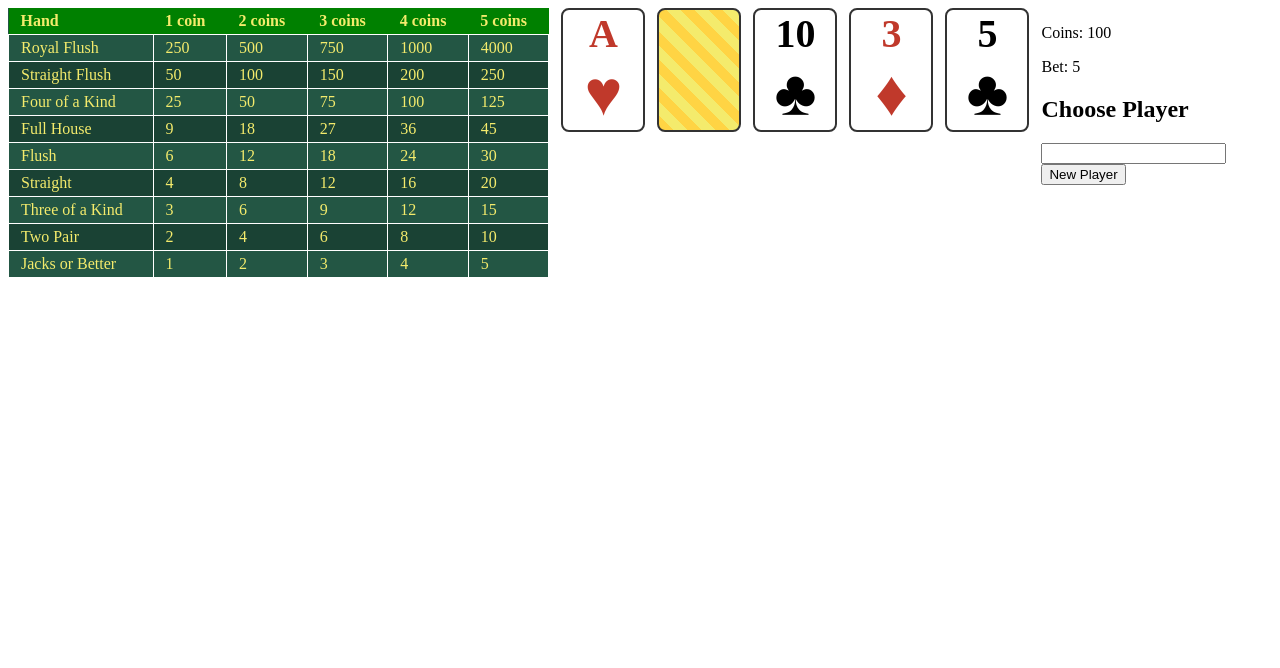
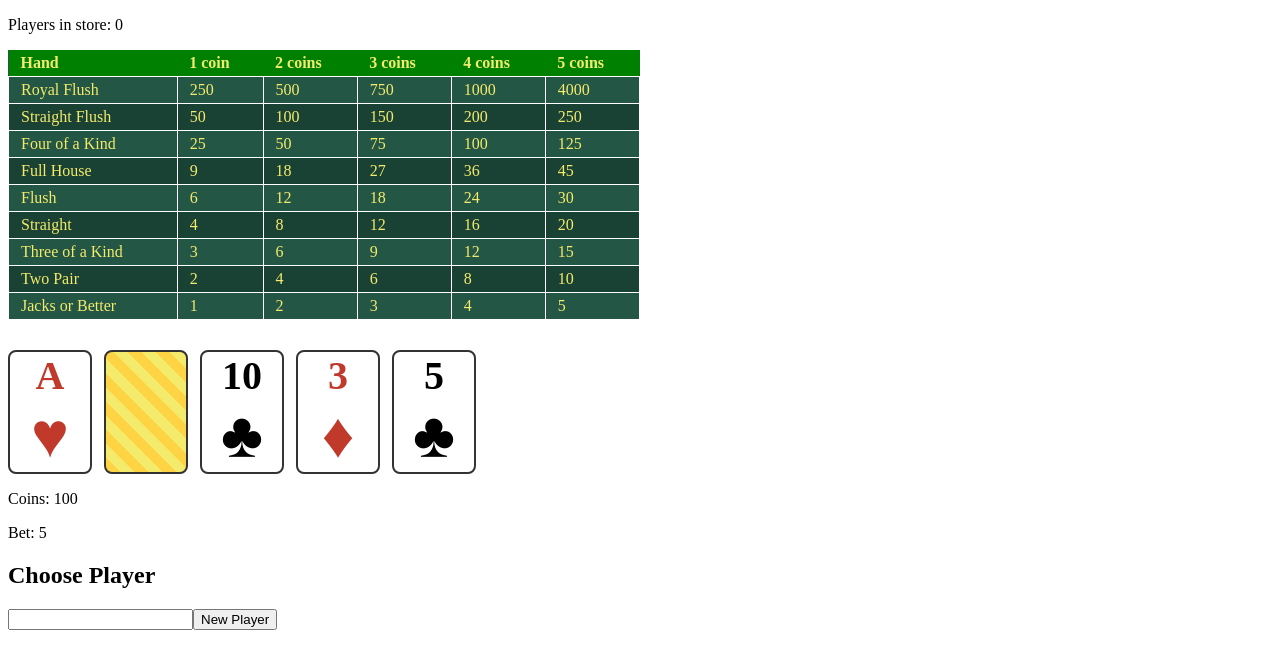
Before and after one commit to valbuilt/Video-Poker, a React (Vite) app: page / in a window 1280 px wide. Shown: the top 668 px of the page. Built offline with nearby package versions, Linux system fonts and the light colour scheme.

Commit message:
Add Zustand store skeleton w/ players, deck, hand, and discarded state; clean up App.tsx test layout

```diff
--- a/package.json
+++ b/package.json
@@ -11,7 +11,8 @@
   },
   "dependencies": {
     "react": "^19.2.8",
-    "react-dom": "^19.2.8"
+    "react-dom": "^19.2.8",
+    "zustand": "^5.0.15"
   },
   "devDependencies": {
     "@babel/core": "^7.29.7",
--- a/src/App.tsx
+++ b/src/App.tsx
@@ -4,12 +4,16 @@ import TotalCoins from "./components/TotalCoins/TotalCoins";
 import CurrentBet from "./components/CurrentBet/CurrentBet";
 import PayoutTable from "./components/PayoutTable/PayoutTable";
 import PlayerSelect from "./components/PlayerSelect/PlayerSelect";
+import { useGameStore } from "./store/gameStore";
 
 /* Card is the component name, card is the property*/
 export default function App() {
+  const players = useGameStore((state) => state.players);
+
   return (
     <main>
-      <div className="hand">
+      <p>Players in store: {players.length}</p>
+
       <PayoutTable />
 
       <div className="hand">
@@ -23,9 +27,8 @@ export default function App() {
       <div className="bet-area">
         <TotalCoins coins={100} />
         <CurrentBet bet={5} />
+      </div>
       <PlayerSelect />
-        </div>
-      </div>
     </main>
   );
 }
--- /dev/null
+++ b/src/Store/gameStore.ts
@@ -0,0 +1,18 @@
+import { create } from "zustand";
+import type { Player, PlayingCard } from "../types";
+
+type GameState = {
+  players: Player[];
+  currentPlayer: Player | null;
+  deck: PlayingCard[];
+  hand: PlayingCard[];
+  discarded: PlayingCard[];
+};
+
+export const useGameStore = create<GameState>(() => ({
+  players: [],
+  currentPlayer: null,
+  deck: [],
+  hand: [],
+  discarded: [],
+}));
--- a/src/Store/globalStore.ts
+++ /dev/null
@@ -1 +0,0 @@
-import { create } from "zustand";
```
Also changed, not shown: 1 other file (tests, documents, lock files or other folders). Lines whose indentation alone changed are shown as unchanged.
